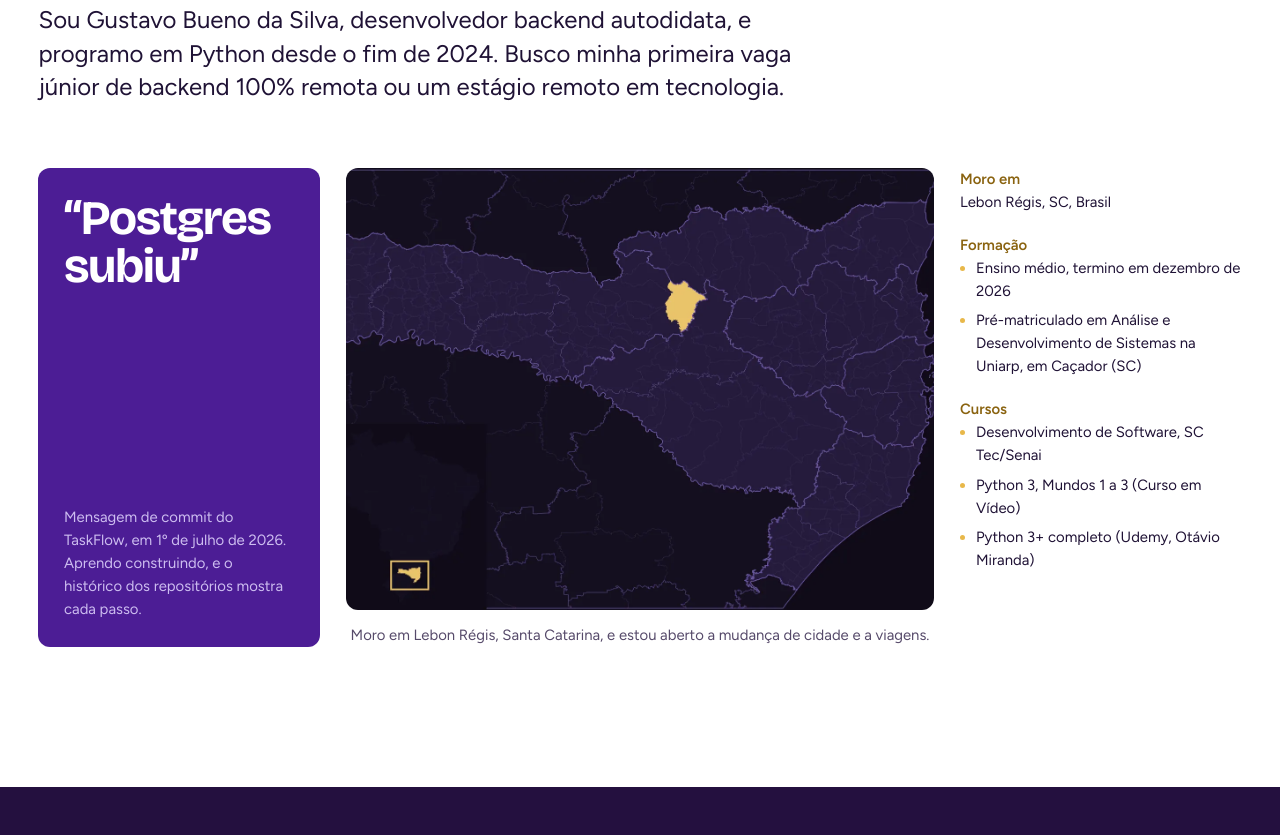
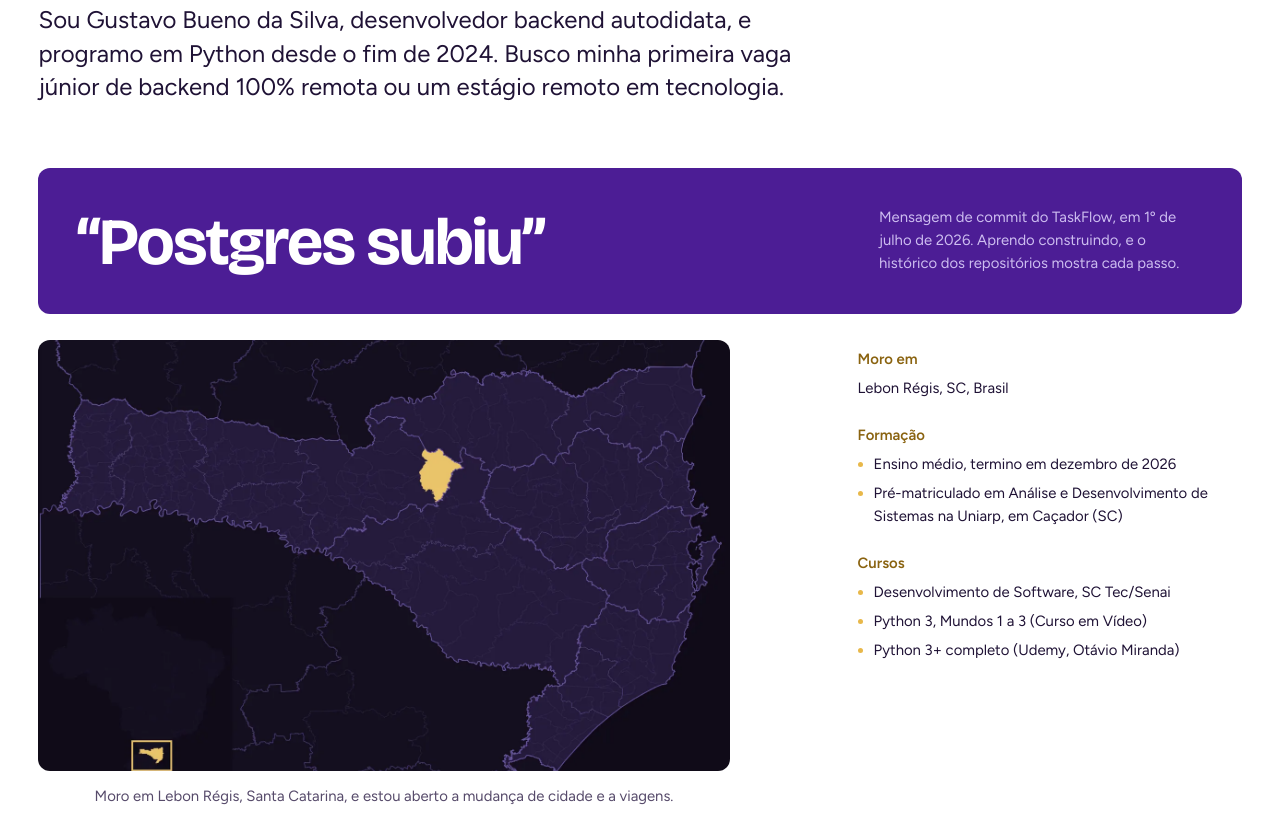
Before and after one commit to 1GustavoBueno1/Portfolio, a plain HTML site: page index.html in a window 1280 px wide. Shown: the part 10345-11180 px from the top of the page. Drawn offline with nearby package versions, Linux system fonts and the light colour scheme.

Commit message:
Reorganiza a seção Sobre: commit em faixa, mapa e fatos abaixo
- "Postgres subiu" vira faixa larga, com a nota ao lado
- Desktop: mapa à esquerda e fatos à direita
- Tablet: fatos em três colunas e mapa mais baixo

Co-Authored-By: Claude Opus 5.5 <noreply@anthropic.com>

```diff
--- a/style.css
+++ b/style.css
@@ -981,11 +981,9 @@ figcaption {
 
 .sobre__azulejo {
   display: grid;
-  align-content: space-between;
-  gap: 2rem;
+  gap: 1rem;
   min-width: 0;
-  min-height: 14rem;
-  padding: clamp(1.25rem, 2vw, 1.75rem);
+  padding: clamp(1.5rem, 3vw, 2.5rem);
   border-radius: var(--raio);
   background: var(--roxo);
   color: var(--branco);
@@ -994,13 +992,15 @@ figcaption {
 .sobre__commit {
   color: var(--branco);
   font-family: var(--fonte-titulo);
-  font-size: clamp(2rem, 1.5rem + 2vw, 3rem);
+  font-size: clamp(2.25rem, 1.4rem + 3.4vw, 4.5rem);
   font-weight: 700;
   line-height: 1;
   letter-spacing: -0.03em;
+  text-wrap: balance;
 }
 
 .sobre__commit-nota {
+  max-width: 34ch;
   color: var(--lilas);
   font-size: var(--t-pequeno);
 }
@@ -1008,8 +1008,12 @@ figcaption {
 .sobre__fatos {
   display: grid;
   grid-template-columns: minmax(0, 1fr);
-  gap: 1.25rem var(--calha);
-  font-size: var(--t-pequeno);
+  gap: 1.5rem var(--calha);
+  font-size: var(--t-pequeno);
+}
+
+.sobre__fatos dd {
+  margin: 0.375rem 0 0;
 }
 
 .sobre__cursos {
@@ -1321,14 +1325,19 @@ figcaption {
     color: var(--texto-suave);
   }
 
-  /* Tablet: mapa em cima, ocupando a largura; commit e fatos lado a lado. */
-  .sobre__mosaico {
-    grid-template-columns: repeat(2, minmax(0, 1fr));
-  }
-
-  .sobre__mapa {
-    grid-column: 1 / -1;
-    grid-row: 1;
+  /* Tablet: faixa do commit, mapa e fatos em três colunas, um abaixo do outro. */
+  .sobre__azulejo {
+    grid-template-columns: minmax(0, 1fr) auto;
+    align-items: end;
+    column-gap: 2rem;
+  }
+
+  .sobre__fatos {
+    grid-template-columns: repeat(3, minmax(0, 1fr));
+  }
+
+  .sobre__mapa img {
+    aspect-ratio: 16 / 10;
   }
 }
 
@@ -1413,26 +1422,25 @@ figcaption {
     grid-column: 7 / span 6;
   }
 
-  /* Desktop: commit à esquerda, mapa no centro, fatos à direita. */
+  /* Desktop: faixa do commit em cima; mapa à esquerda e fatos à direita. */
   .sobre__mosaico {
     grid-template-columns: repeat(12, minmax(0, 1fr));
+    row-gap: var(--calha);
     align-items: start;
   }
 
   .sobre__azulejo {
-    grid-column: 1 / span 3;
-    grid-row: 1;
-    align-self: stretch;
+    grid-column: 1 / -1;
   }
 
   .sobre__mapa {
-    grid-column: 4 / span 6;
-    grid-row: 1;
+    grid-column: 1 / span 7;
   }
 
   .sobre__fatos {
-    grid-column: 10 / span 3;
-    grid-row: 1;
+    grid-column: 9 / span 4;
+    grid-template-columns: minmax(0, 1fr);
+    padding-top: 0.5rem;
   }
 
   .outros-bloco {
```
